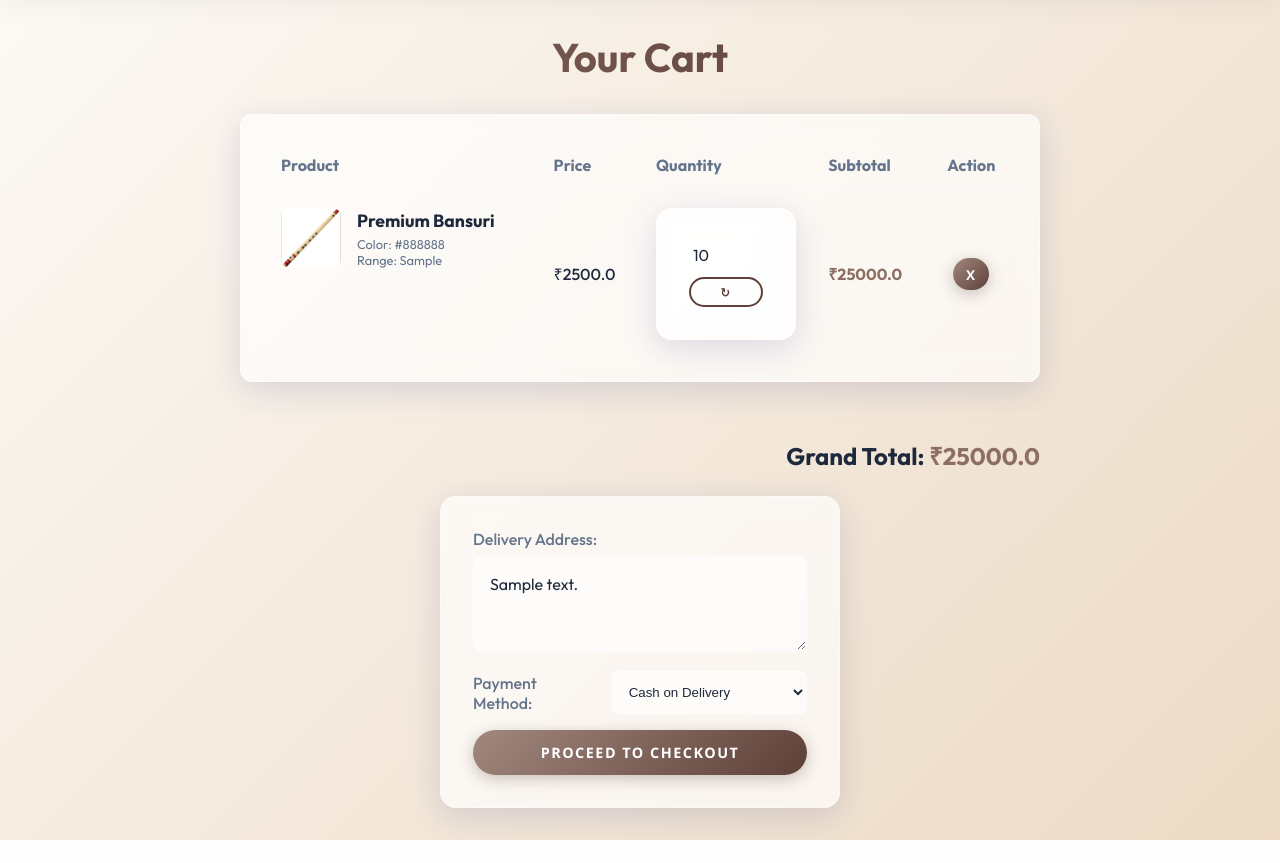
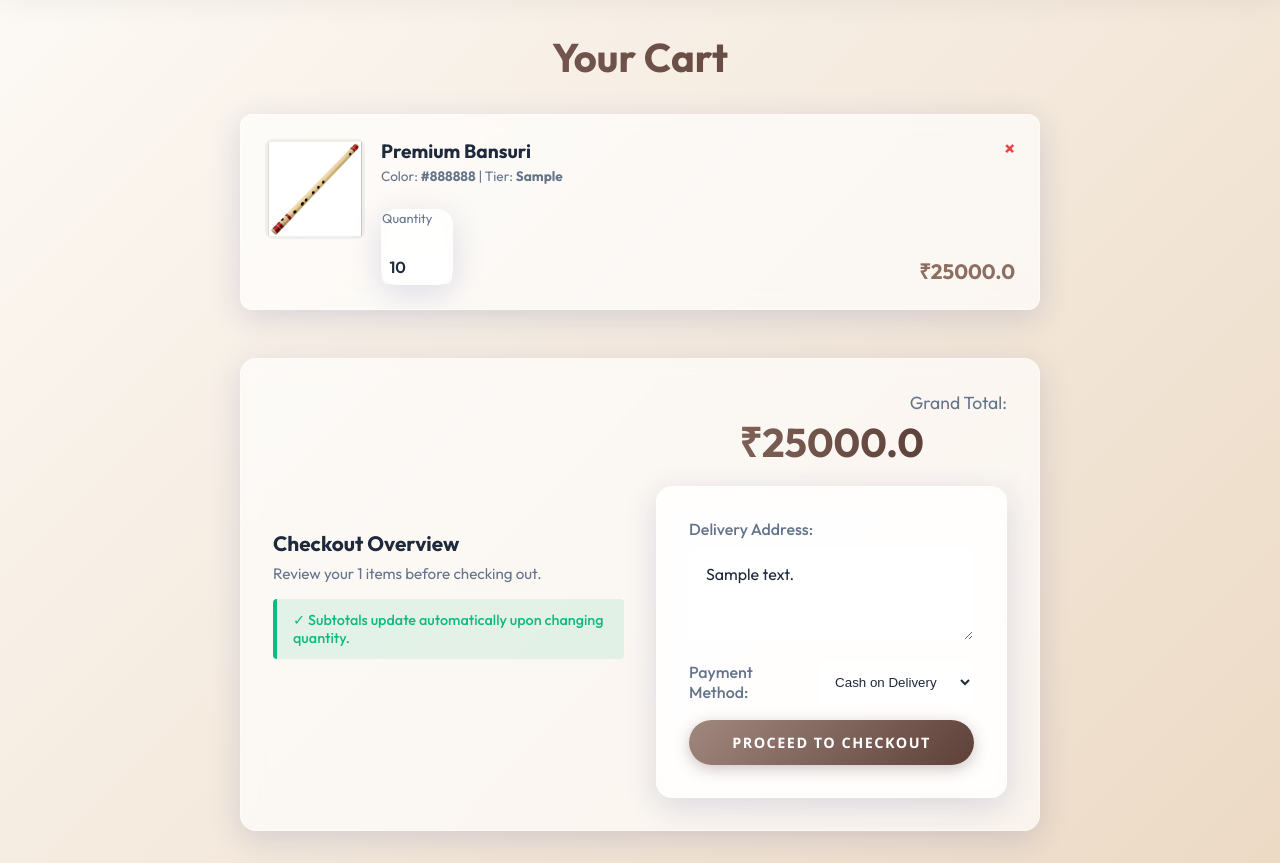
Before and after one commit to RathodKarina/Ambica_store, a Flask app: page /cart in a window 1280 px wide. Shown: the part 76-939 px from the top of the page. Before the commit the page ends 916 px from the top, so only its background shows below. Run offline with Flask 3, Linux system fonts and the light colour scheme; a user stored in the database is signed in; data comes from the database, SQL or seed files in the repository; tables that the repository leaves empty hold one stand-in row (values such as "Sample post").

Commit message:
refactor(ui): update cart layout to grid elements and explicitly render product variants on order success & admin panels

```diff
--- a/templates/admin_orders.html
+++ b/templates/admin_orders.html
@@ -29,7 +29,10 @@
                 </tr>
                 {% for item in order.items %}
                 <tr style="border-bottom: 1px solid rgba(255,255,255,0.05);">
-                    <td style="padding: 0.75rem 0;">{{ item.product.name }}</td>
+                    <td style="padding: 0.75rem 0;">
+                        <span style="font-weight: 500;">{{ item.product.name }}</span>
+                        <br><span style="font-size: 0.8rem; color: var(--text-muted);">{{ item.color }} | {{ item.tier }} Quality</span>
+                    </td>
                     <td style="padding: 0.75rem 0;">{{ item.quantity }}</td>
                     <td style="padding: 0.75rem 0; text-align: right;">₹{{ item.price_at_purchase * item.quantity }}</td>
                 </tr>
--- a/templates/cart.html
+++ b/templates/cart.html
@@ -11,55 +11,54 @@
         <a href="/products" class="btn">Explore Products</a>
     </div>
     {% else %}
-        <div class="glass-card" style="overflow-x: auto; padding: 1.5rem; border-radius: 12px; margin-bottom: 2rem;">
-            <table style="width: 100%; border-collapse: collapse; text-align: left;">
-                <thead>
-                    <tr style="border-bottom: 1px solid var(--glass-border); color: var(--text-muted);">
-                        <th style="padding: 1rem; min-width: 250px;">Product</th>
-                        <th style="padding: 1rem;">Price</th>
-                        <th style="padding: 1rem;">Quantity</th>
-                        <th style="padding: 1rem;">Subtotal</th>
-                        <th style="padding: 1rem; text-align: center;">Action</th>
-                    </tr>
-                </thead>
-                <tbody>
+        <div class="cart-grid" style="display: grid; grid-template-columns: repeat(auto-fit, minmax(320px, 1fr)); gap: 1.5rem; margin-bottom: 2rem;">
             {% for item in items %}
-                    <tr style="border-bottom: 1px solid rgba(255,255,255,0.05);">
-                        <td style="padding: 1rem; display: flex; gap: 1rem; align-items: center;">
+            <div class="cart-item glass-card" style="display: flex; gap: 1rem; align-items: stretch; padding: 1.5rem; border-radius: 12px; position: relative; overflow: hidden; justify-content: space-between;">
                 {% if item.product.image_url %}
-                            <img src="{{ item.product.image_url }}" alt="..." style="width: 60px; height: 60px; border-radius: 8px; object-fit: cover;">
+                <div style="flex-shrink: 0; width: 100px; height: 100px; background: rgba(0,0,0,0.05); border-radius: 8px; display: flex; align-items: center; justify-content: center;">
+                    <img src="{{ item.product.image_url }}" alt="{{ item.product.name }}" style="max-width: 100%; max-height: 100%; object-fit: contain; padding: 0.2rem;">
+                </div>
                 {% endif %}
+
+                <div style="flex: 1; display: flex; flex-direction: column; justify-content: space-between;">
                     <div>
-                                <h4 style="margin: 0; font-size: 1.1rem;">{{ item.product.name }}</h4>
-                                <p style="margin: 0.25rem 0 0 0; font-size: 0.8rem; color: var(--text-muted);">
-                                    Color: {{ item.color }} <br> Range: {{ item.tier }}
+                        <div style="display: flex; justify-content: space-between; align-items: flex-start;">
+                            <h3 style="margin-bottom: 0.25rem; font-size: 1.2rem;">{{ item.product.name }}</h3>
+                            <a href="/remove_from_cart/{{ item.id }}" style="color: var(--danger); text-decoration: none; font-weight: bold; font-size: 1.2rem; line-height: 1;">&times;</a>
+                        </div>
+                        <p style="color: var(--text-muted); font-size: 0.85rem; margin-bottom: 0.5rem;">
+                            Color: <strong>{{ item.color }}</strong> | Tier: <strong>{{ item.tier }}</strong>
                         </p>
                     </div>
-                        </td>
-                        <td style="padding: 1rem; font-weight: 500;">
-                            ₹{{ item.product.price * tier_multipliers.get(item.tier, 1.0) }}
-                        </td>
-                        <td style="padding: 1rem;">
-                            <form action="/update_cart/{{ item.id }}" method="POST" style="display: flex; gap: 0.5rem;">
-                                <input type="number" name="quantity" value="{{ item.quantity }}" min="1" style="width: 60px; background: rgba(255,255,255,0.6); padding: 0.25rem; border: none; border-radius: 4px;">
-                                <button type="submit" class="btn-outline" style="padding: 0.25rem 0.5rem; font-size: 0.8rem;">↻</button>
+
+                    <div style="display: flex; justify-content: space-between; align-items: flex-end; margin-top: 1rem;">
+                        <form action="/update_cart/{{ item.id }}" method="POST" style="margin: 0; padding: 0;">
+                            <label for="qty_{{ item.id }}" style="font-size: 0.8rem; color: var(--text-muted); display: block; margin-bottom: 0.2rem;">Quantity</label>
+                            <input type="number" name="quantity" id="qty_{{ item.id }}" value="{{ item.quantity }}" min="1" onchange="this.form.submit()" style="width: 70px; background: rgba(255,255,255,0.7); color: var(--text-main); border: 1px solid var(--glass-border); border-radius: 6px; padding: 0.4rem; font-weight: 600;">
                         </form>
-                        </td>
-                        <td style="padding: 1rem; color: var(--accent); font-weight: bold;">
-                            ₹{{ (item.product.price * tier_multipliers.get(item.tier, 1.0)) * item.quantity }}
-                        </td>
-                        <td style="padding: 1rem; text-align: center;">
-                            <a href="/remove_from_cart/{{ item.id }}" class="btn-danger" style="padding: 0.4rem 0.8rem; font-size: 0.85rem;">X</a>
-                        </td>
-                    </tr>
+
+                        <div style="text-align: right;">
+                            <p style="color: var(--accent); font-weight: 700; font-size: 1.3rem; margin: 0;">₹{{ (item.product.price * tier_multipliers.get(item.tier, 1.0)) * item.quantity }}</p>
+                        </div>
+                    </div>
+                </div>
+            </div>
             {% endfor %}
-                </tbody>
-            </table>
         </div>
 
-        <div style="margin-top: 2rem; border-top: 1px solid rgba(255,255,255,0.1); padding-top: 1.5rem; display: flex; flex-direction: column; align-items: flex-end;">
-            <div style="margin-bottom: 1.5rem;">
-                <h3 style="font-size: 1.5rem;">Grand Total: <span style="color: var(--accent);">₹{{ grand_total }}</span></h3>
+        <div class="glass-card" style="margin-top: 2rem; padding: 2rem; display: flex; flex-wrap: wrap; justify-content: space-between; align-items: center; gap: 2rem;">
+            <div style="flex: 1; min-width: 300px;">
+                <h3 style="margin-bottom: 0.5rem; font-size: 1.3rem;">Checkout Overview</h3>
+                <p style="color: var(--text-muted); font-size: 0.95rem; margin-bottom: 1rem;">Review your {{ items|length }} items before checking out.</p>
+                <div style="background: rgba(16, 185, 129, 0.1); border-left: 4px solid #10B981; padding: 0.75rem 1rem; border-radius: 4px;">
+                    <p style="color: #10B981; font-size: 0.9rem; margin: 0; font-weight: 500;">✓ Subtotals update automatically upon changing quantity.</p>
+                </div>
+            </div>
+
+            <div style="flex: 1; min-width: 300px; display: flex; flex-direction: column; align-items: flex-end;">
+                <div style="text-align: right; margin-bottom: 1.5rem; width: 100%;">
+                    <p style="color: var(--text-muted); font-size: 1.1rem; margin-bottom: 0.5rem;">Grand Total:</p>
+                    <h2 style="color: var(--accent); font-size: 2.5rem; margin: 0; font-weight: 800; line-height: 1;">₹{{ grand_total }}</h2>
                 </div>
 
             <form id="checkoutForm" action="/checkout" method="POST" onsubmit="handleCheckout(event)" style="display: flex; flex-direction: column; gap: 1rem; align-items: flex-end; width: 100%; max-width: 400px;">
--- a/templates/order_success.html
+++ b/templates/order_success.html
@@ -33,7 +33,10 @@
             </tr>
             {% for item in order.items %}
             <tr style="border-bottom: 1px solid rgba(255,255,255,0.05);">
-                <td style="padding: 1rem 0; font-weight: 500;">{{ item.product.name }}</td>
+                <td style="padding: 1rem 0;">
+                    <span style="font-weight: 500;">{{ item.product.name }}</span>
+                    <br><span style="font-size: 0.85rem; color: var(--text-muted);">{{ item.color }} | {{ item.tier }} Quality</span>
+                </td>
                 <td style="padding: 1rem 0; text-align: center;">{{ item.quantity }}</td>
                 <td style="padding: 1rem 0; text-align: right;">₹{{ item.price_at_purchase * item.quantity }}</td>
             </tr>
--- a/templates/profile.html
+++ b/templates/profile.html
@@ -32,7 +32,10 @@
             </tr>
             {% for item in order.items %}
             <tr style="border-bottom: 1px solid rgba(255,255,255,0.05);">
-                <td style="padding: 0.75rem 0;">{{ item.product.name }}</td>
+                <td style="padding: 0.75rem 0;">
+                    <span style="font-weight: 500;">{{ item.product.name }}</span>
+                    <br><span style="font-size: 0.8rem; color: var(--text-muted);">{{ item.color }} | {{ item.tier }} Quality</span>
+                </td>
                 <td style="padding: 0.75rem 0;">₹{{ item.price_at_purchase }}</td>
                 <td style="padding: 0.75rem 0;">{{ item.quantity }}</td>
                 <td style="padding: 0.75rem 0; text-align: right;">₹{{ item.price_at_purchase * item.quantity }}</td>
```
Lines whose indentation alone changed are shown as unchanged.
